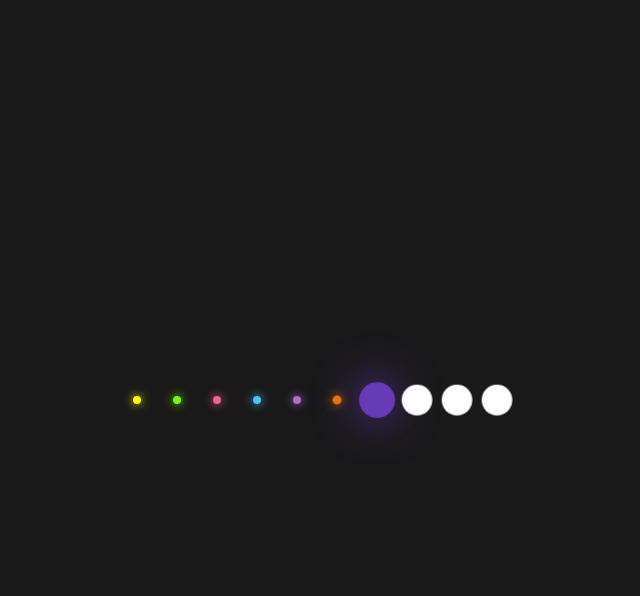
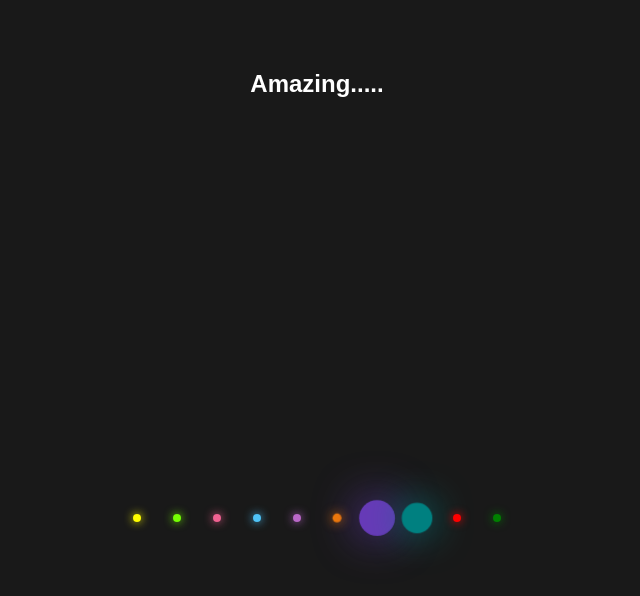
Before and after one commit to coreywh151/my-first-repo, a plain HTML site: page index.html in a window 1280 px wide. Shown: the whole page, without its empty margins (323-963 px from the left). Drawn offline with Linux system fonts and the light colour scheme.

Commit message:
added headder and more dots

```diff
--- a/index.html
+++ b/index.html
@@ -7,6 +7,8 @@
   <title>Glowing Dots</title>
 </head>
 <body>
+ <div>
+  <h2>Amazing.....</h2>
   <ul>
     <li></li>
     <li></li>
@@ -19,5 +21,6 @@
     <li></li>
     <li></li>
   </ul>
+ </div>
 </body>
 </html>
--- a/styles.css
+++ b/styles.css
@@ -77,3 +77,21 @@ ul li:nth-child(7) {
   background: #673ab7;
   box-shadow: 0 0 50px #673ab7;
 }
+
+ul li:nth-child(8) {
+  animation-delay: 0.0s;
+  background: teal;
+  box-shadow: 0 0 50px teal;
+}
+
+ul li:nth-child(9) {
+  animation-delay: 0.2s;
+  background: red;
+  box-shadow: 0 0 50px red;
+}
+
+ul li:nth-child(10) {
+  animation-delay: 0.4s;
+  background: green;
+  box-shadow: 0 0 50px green;
+}
```
